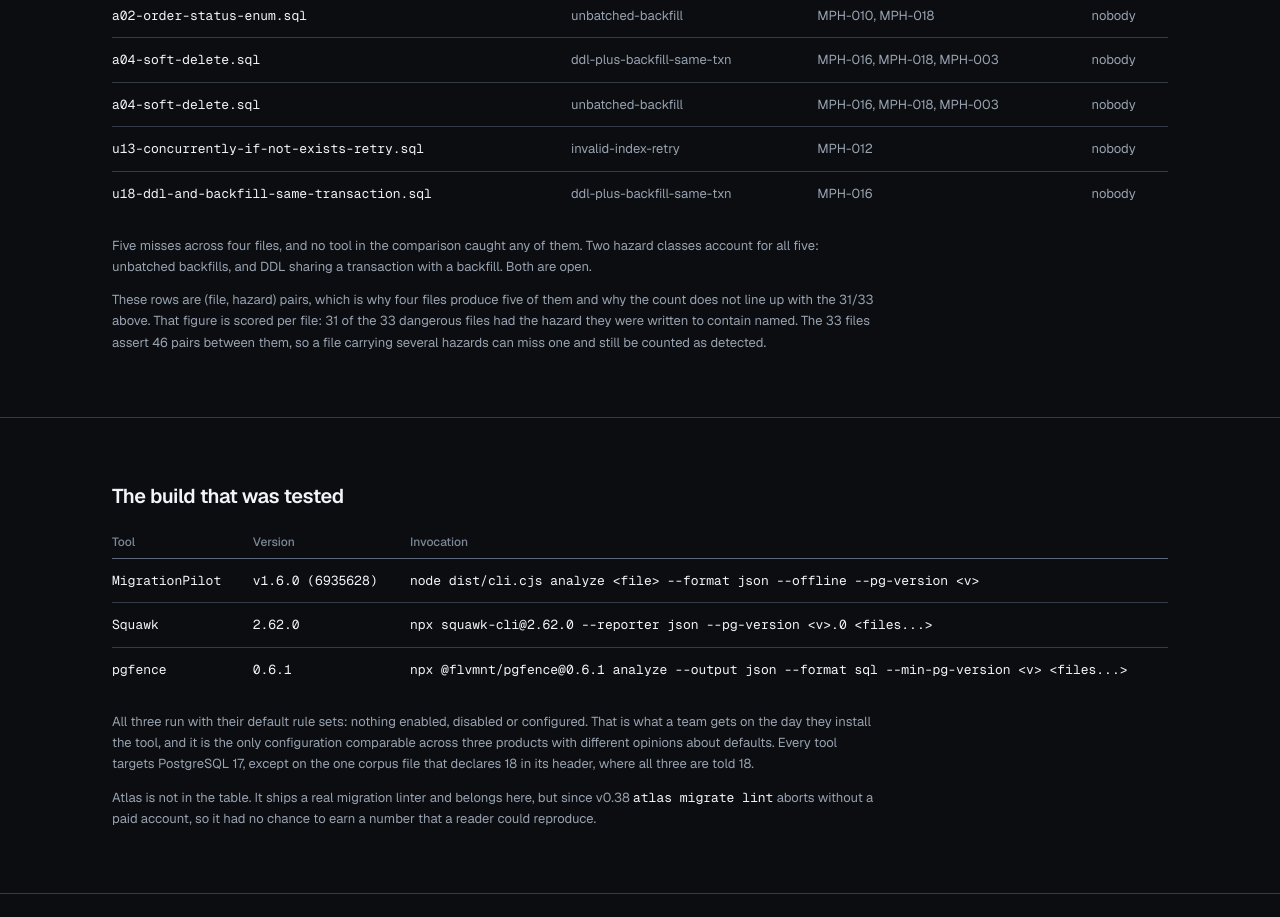
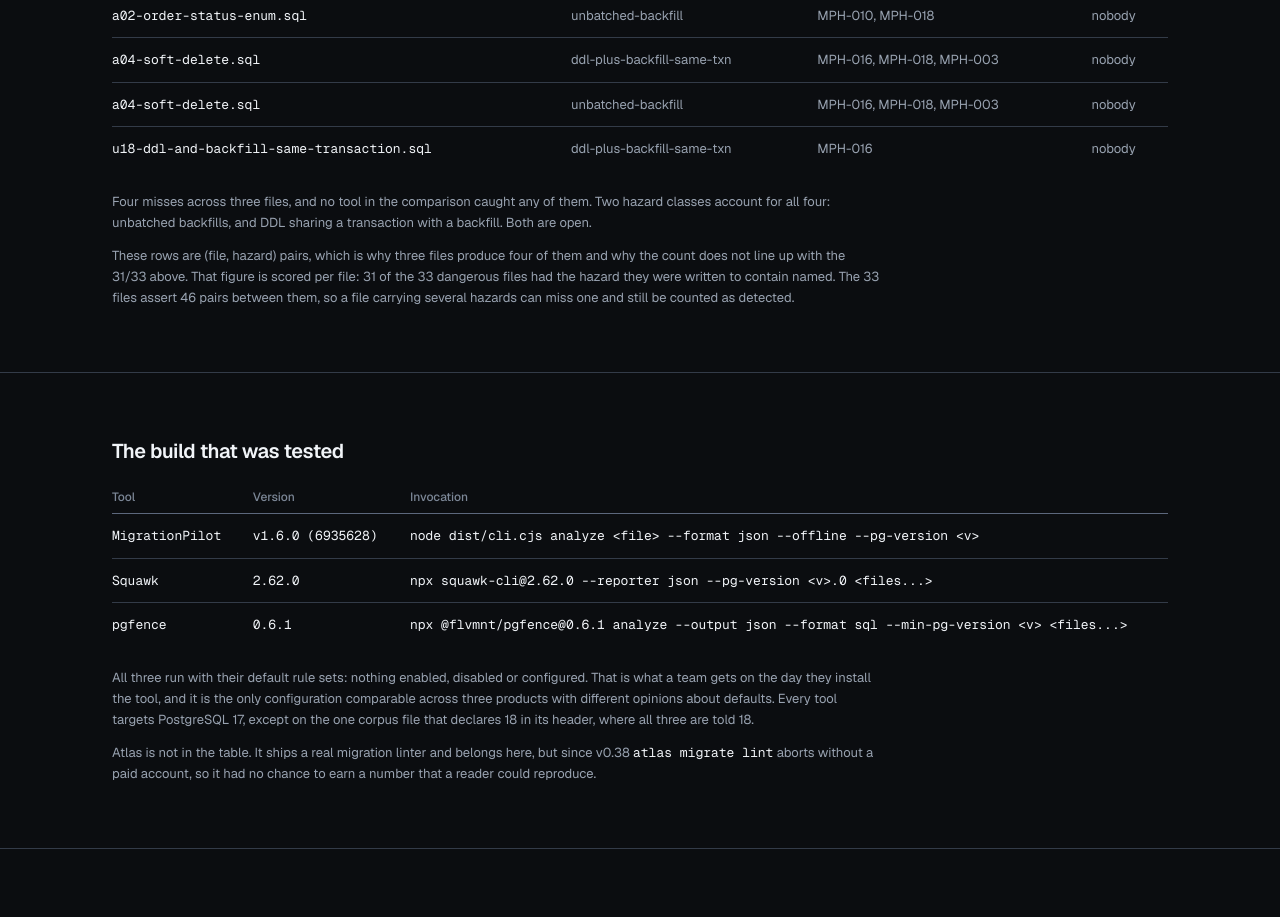
Before and after one commit to mickelsamuel/migrationpilot, a Next.js app in the folder site/: page /benchmark in a window 1280 px wide. Shown: the part 1440-2357 px from the top of the page. Built offline with nearby package versions, Linux system fonts and the light colour scheme.

Commit message:
bench: v1.6.1 catches the invalid-index retry (u13) — 31/33 strict, regenerated on a quiet machine

```diff
--- a/site/src/app/benchmark/page.tsx
+++ b/site/src/app/benchmark/page.tsx
@@ -44,7 +44,6 @@
   { file: 'a02-order-status-enum.sql', hazard: 'unbatched-backfill', handbook: 'MPH-010, MPH-018' },
   { file: 'a04-soft-delete.sql', hazard: 'ddl-plus-backfill-same-txn', handbook: 'MPH-016, MPH-018, MPH-003' },
   { file: 'a04-soft-delete.sql', hazard: 'unbatched-backfill', handbook: 'MPH-016, MPH-018, MPH-003' },
-  { file: 'u13-concurrently-if-not-exists-retry.sql', hazard: 'invalid-index-retry', handbook: 'MPH-012' },
   { file: 'u18-ddl-and-backfill-same-transaction.sql', hazard: 'ddl-plus-backfill-same-txn', handbook: 'MPH-016' },
 ];
 
@@ -115,12 +114,12 @@
             rows={MISSES.map((row) => [row.file, row.hazard, row.handbook, 'nobody'])}
           />
           <p className="mt-5 max-w-3xl text-[13px] leading-relaxed text-muted">
-            Five misses across four files, and no tool in the comparison caught any of them. Two
-            hazard classes account for all five: unbatched backfills, and DDL sharing a transaction
+            Four misses across three files, and no tool in the comparison caught any of them. Two
+            hazard classes account for all four: unbatched backfills, and DDL sharing a transaction
             with a backfill. Both are open.
           </p>
           <p className="mt-3 max-w-3xl text-[13px] leading-relaxed text-muted">
-            These rows are (file, hazard) pairs, which is why four files produce five of them and
+            These rows are (file, hazard) pairs, which is why three files produce four of them and
             why the count does not line up with the 31/33 above. That figure is scored per file: 31
             of the 33 dangerous files had the hazard they were written to contain named. The 33
             files assert 46 pairs between them, so a file carrying several hazards can miss one and
```
Also changed, not shown: 2 other files (tests, documents, lock files or other folders).
